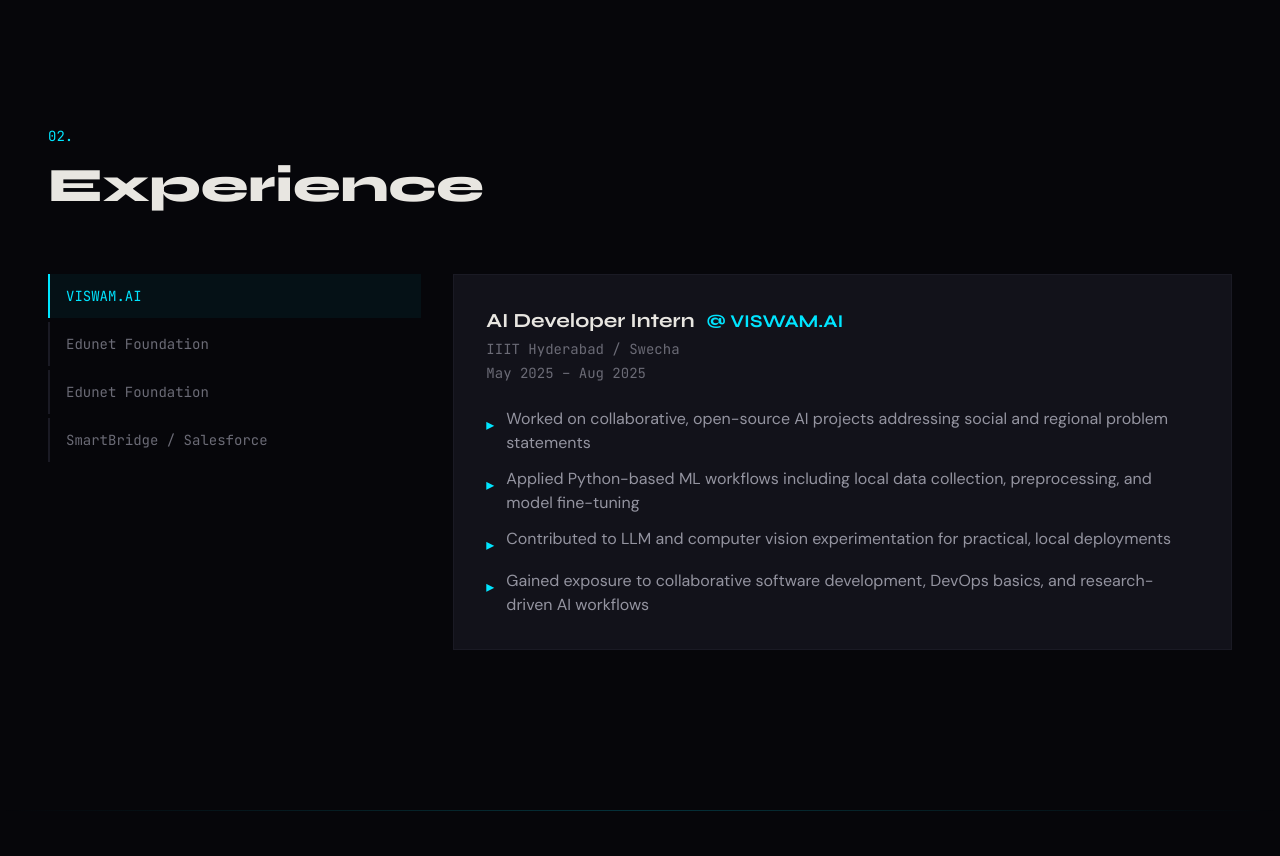
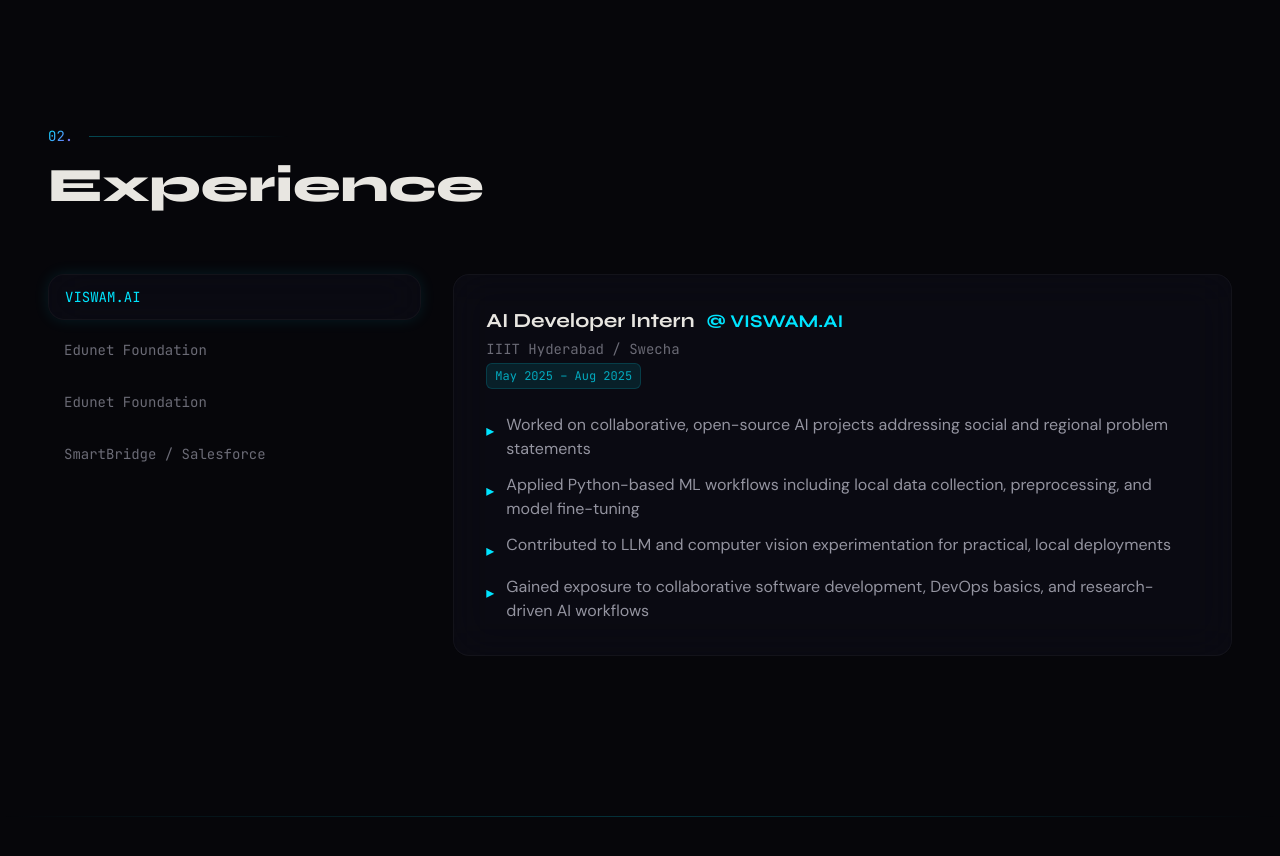
Before and after one commit to Harshavardhan1636/portfolio-v2, a Next.js app: page / in a window 1280 px wide. Shown: the part 1680-2536 px from the top of the page. Built offline with nearby package versions, Linux system fonts and the light colour scheme.

Commit message:
feat: upgrade Experience with glass tabs and AnimatePresence transitions

```diff
--- a/src/components/Experience.tsx
+++ b/src/components/Experience.tsx
@@ -1,14 +1,14 @@
 "use client";
 
-import { motion, useInView } from "framer-motion";
+import { motion, useInView, AnimatePresence } from "framer-motion";
 import { useRef, useState } from "react";
+import GradientText from "./GradientText";
 
 const EXPERIENCES = [
   {
     title: "AI Developer Intern",
     company: "VISWAM.AI — IIIT Hyderabad / Swecha",
     period: "May 2025 – Aug 2025",
-    color: "cyan",
     highlights: [
       "Worked on collaborative, open-source AI projects addressing social and regional problem statements",
       "Applied Python-based ML workflows including local data collection, preprocessing, and model fine-tuning",
@@ -20,7 +20,6 @@ const EXPERIENCES = [
     title: "AI & Green Skills Intern",
     company: "Edunet Foundation — AICTE & Shell",
     period: "Jun 2025 – Jul 2025",
-    color: "amber",
     highlights: [
       "Developed AI and data analytics solutions aligned with UN Sustainable Development Goals",
       "Built a Water Quality Prediction model using environmental datasets and ML techniques",
@@ -32,7 +31,6 @@ const EXPERIENCES = [
     title: "AI & Machine Learning Intern",
     company: "Edunet Foundation — IBM SkillsBuild & AICTE",
     period: "Jun 2025 – Jul 2025",
-    color: "cyan",
     highlights: [
       "Built an Employee Salary Prediction system using Gradient Boosting in Python",
       "Deployed the model using Streamlit with batch prediction and CSV upload support",
@@ -44,7 +42,6 @@ const EXPERIENCES = [
     title: "Salesforce Virtual Developer Intern",
     company: "SmartBridge / Salesforce",
     period: "May 2025 – Jul 2025",
-    color: "amber",
     highlights: [
       "Completed structured training in Salesforce Admin and Developer fundamentals",
       "Worked with Data Modeling, Security, Process Automation (Flows), Apex, and Lightning App Builder",
@@ -69,8 +66,10 @@ export default function Experience() {
           className="mb-16"
         >
           <div className="flex items-center gap-4 mb-4">
-            <span className="font-mono text-sm text-cyan">02.</span>
-            <div className="hr-accent flex-1 max-w-[200px]" />
+            <span className="font-mono text-sm">
+              <GradientText>02.</GradientText>
+            </span>
+            <div className="flex-1 max-w-[200px] h-px bg-gradient-to-r from-cyan/30 to-transparent" />
           </div>
           <h2 className="font-display font-extrabold text-4xl md:text-5xl text-cream">
             Experience
@@ -83,16 +82,17 @@ export default function Experience() {
             initial={{ opacity: 0, x: -20 }}
             animate={isInView ? { opacity: 1, x: 0 } : {}}
             transition={{ duration: 0.6, delay: 0.2 }}
-            className="md:col-span-4 flex md:flex-col overflow-x-auto md:overflow-x-visible gap-1 pb-4 md:pb-0"
+            className="md:col-span-4 flex md:flex-col overflow-x-auto md:overflow-x-visible gap-2 pb-4 md:pb-0"
           >
             {EXPERIENCES.map((exp, i) => (
               <button
                 key={exp.company}
                 onClick={() => setActiveIdx(i)}
-                className={`flex-shrink-0 text-left px-4 py-3 font-mono text-sm transition-all duration-300 border-b-2 md:border-b-0 md:border-l-2 ${
+                data-interactive
+                className={`flex-shrink-0 text-left px-4 py-3 font-mono text-sm transition-all duration-300 rounded-lg ${
                   activeIdx === i
-                    ? "border-cyan text-cyan bg-cyan/5"
-                    : "border-noir-border text-muted hover:text-cream hover:bg-noir-card"
+                    ? "glass border-cyan/30 text-cyan shadow-[0_0_15px_rgba(0,229,255,0.1)]"
+                    : "text-muted hover:text-cream hover:bg-noir-card/50"
                 }`}
               >
                 {exp.company.split("—")[0].trim()}
@@ -107,7 +107,15 @@ export default function Experience() {
             transition={{ duration: 0.6, delay: 0.3 }}
             className="md:col-span-8"
           >
-            <div className="bg-noir-card border border-noir-border p-6 md:p-8">
+            <AnimatePresence mode="wait">
+              <motion.div
+                key={activeIdx}
+                initial={{ opacity: 0, y: 10 }}
+                animate={{ opacity: 1, y: 0 }}
+                exit={{ opacity: 0, y: -10 }}
+                transition={{ duration: 0.3 }}
+                className="glass p-6 md:p-8"
+              >
                 <div className="flex flex-wrap items-baseline gap-3 mb-1">
                   <h3 className="font-display font-bold text-xl text-cream">
                     {EXPERIENCES[activeIdx].title}
@@ -121,9 +129,9 @@ export default function Experience() {
                     ? EXPERIENCES[activeIdx].company.split("—")[1].trim()
                     : ""}
                 </p>
-              <p className="font-mono text-sm text-muted mb-6">
+                <span className="inline-block font-mono text-xs text-cyan/70 bg-cyan/10 px-2 py-1 rounded-md border border-cyan/15 mb-6">
                   {EXPERIENCES[activeIdx].period}
-              </p>
+                </span>
 
                 <ul className="space-y-3">
                   {EXPERIENCES[activeIdx].highlights.map((point, i) => (
@@ -139,7 +147,8 @@ export default function Experience() {
                     </motion.li>
                   ))}
                 </ul>
-            </div>
+              </motion.div>
+            </AnimatePresence>
           </motion.div>
         </div>
       </div>
```
Lines whose indentation alone changed are shown as unchanged.
